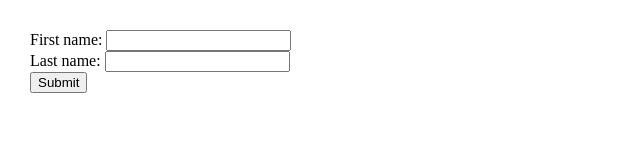
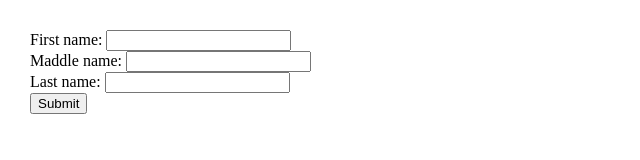
Before and after one commit to acciojob/form-login-MOHDSAQIB8738, a website: page main.html in a window 1280 px wide. Shown: the whole page, without its empty margins (0-640 px from the left). Drawn offline with Linux system fonts and the light colour scheme.

Commit message:
created a submission

```diff
--- a/main.html
+++ b/main.html
@@ -14,6 +14,7 @@
 <body>
 	<form id="form1" onsubmit="getFormvalue()">
 		First name: <input type="text" name="fname"><br>
+		Maddle name: <input type="text" name="mname"><br>
 		Last name: <input type="text" name="lname"><br>
 		<input type="submit" value="Submit">
 	</form>
```
